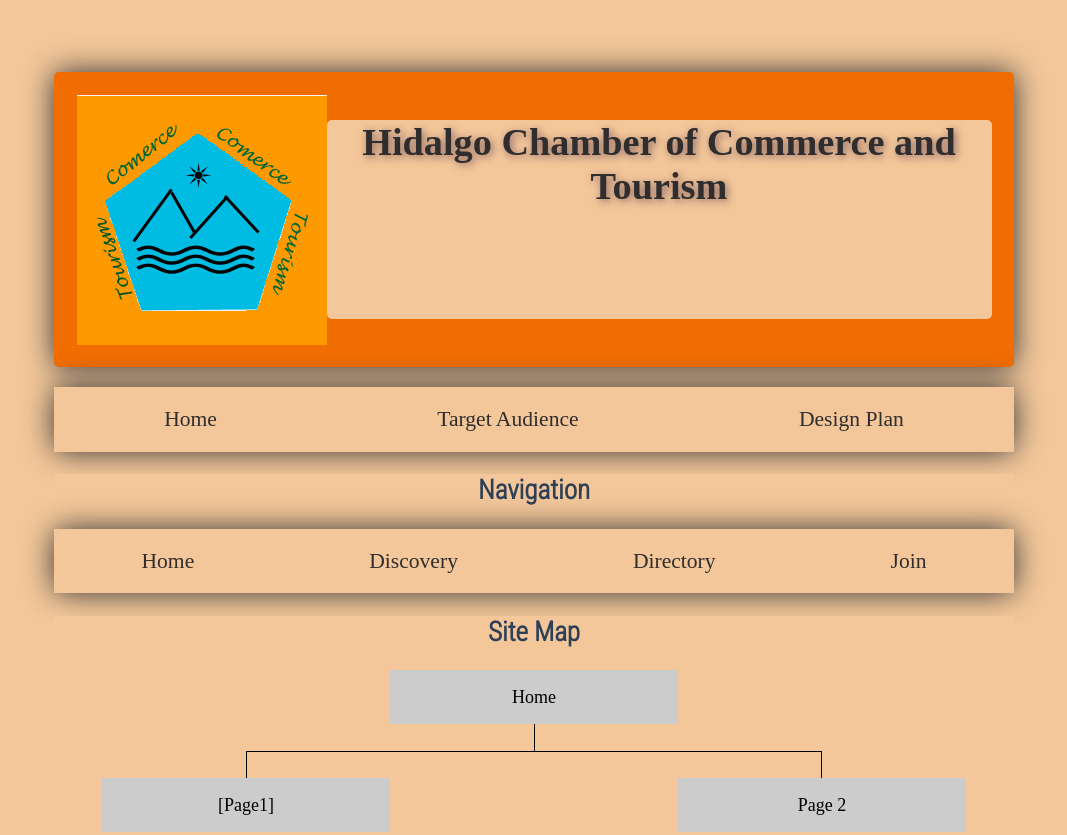
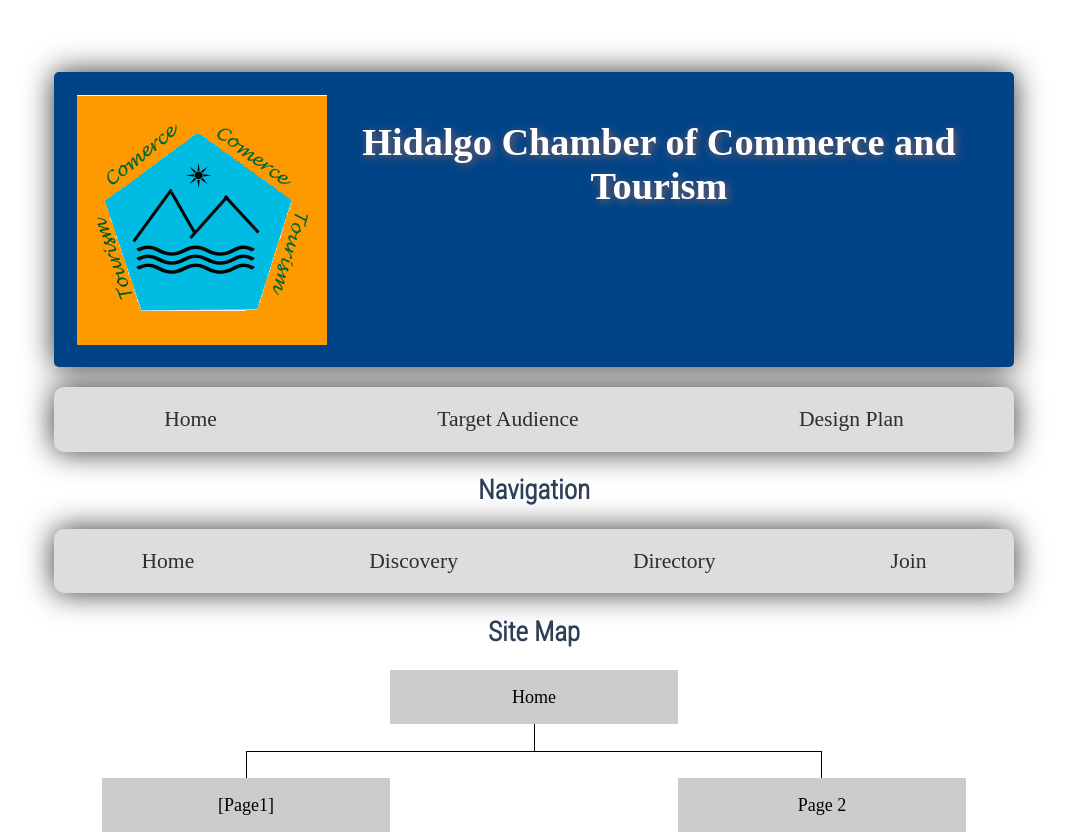
Before and after one commit to ealmar/wdd230-backup, a plain HTML site: page week01/design.html in a window 1280 px wide. Shown: the top 835 px of the page, without its empty margins (106-1173 px from the left). Drawn offline with Linux system fonts and the light colour scheme.

Commit message:
Update commerse-site-plan.css

```diff
--- a/week01/styles/commerse-site-plan.css
+++ b/week01/styles/commerse-site-plan.css
@@ -1,12 +1,11 @@
-
-
 @import url('https://fonts.googleapis.com/css2?family=Barlow+Condensed&display=swap');
 :root {
 
-  --primary-color: #f16d01  ;
+  --primary-color: #ddd;
   --secondary-color: #99C24D ;
   --accent1-color: #048BA8;
   --accent2-color: #2F2D2E;
+  --background-main-menu:#f16d01;
 
    --heading-font:'Roboto condensed', sans-serif;
   --font-family: 'Roboto Condensed', sans-serif;
@@ -22,11 +21,11 @@
   --nav-background-color:var(--accent1-color);
   --nav-hover-link-color: #048ba8;
   --nav-hover-background-color: #2f2d2e;
+  /* basic colors */
+
 }
 
-* {
-  background-color: rgb(243, 199, 154);
-}
+
 
 body {
   max-width: 960px;
@@ -59,7 +58,7 @@ header {
   padding: 1em;
   text-align: center;
   color: var(--headline-color-on-color);
-  background-color: var(--primary-color);
+  background-color: #048;
   font-size: 1.25em;
   flex-direction: row;
   justify-content: space-between;
@@ -72,7 +71,7 @@ header {
 }
 
 header > h1 {
-  color: #2F2D2E;
+  color: white;
   border-radius: 5px;
   font-size: 1.7em;
 }
@@ -123,7 +122,7 @@ p {
 
 
 p.colored {
-  background-color: var(--paragraph-background-color);
+  background-color: #2e4057;
 
   color: var(--paragraph-color-on-color);
 
@@ -131,7 +130,7 @@ p.colored {
 
 nav {
  /* background-color: var(--nav-background-color); */
-  background-color: #2F2D2E;
+  background-color: #ddd;
   text-align: center;
   line-height: 3em;
   font-size: 1.2em;
```
